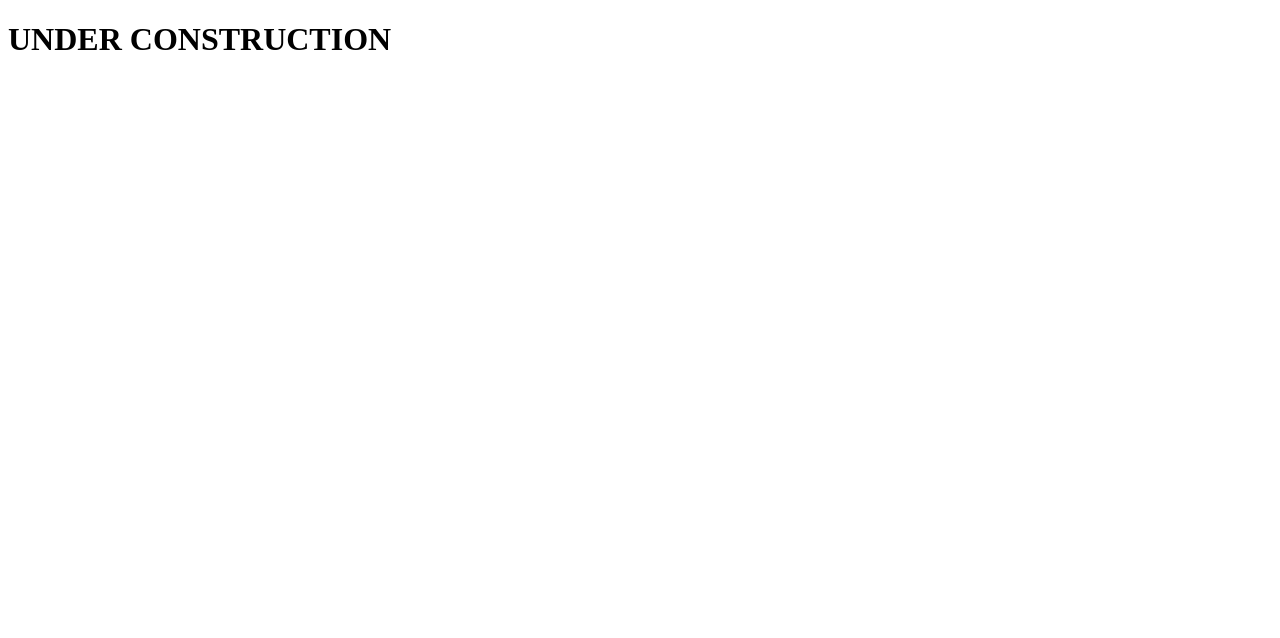
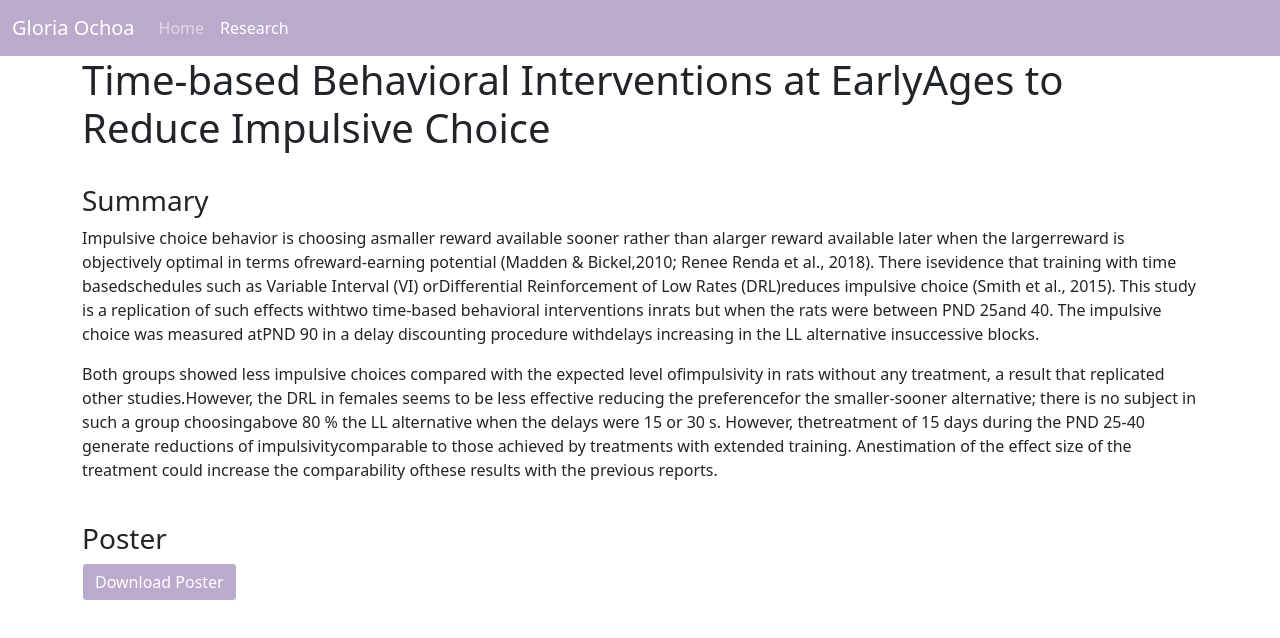
Before and after one commit to gloriaochoa/gloriaochoa.github.io, a plain HTML site: page research/impulsivity_early_age.html in a window 1280 px wide. Drawn offline with nearby package versions, Linux system fonts and the light colour scheme.

Commit message:
research section

```diff
--- a/research/impulsivity_early_age.html
+++ b/research/impulsivity_early_age.html
@@ -4,9 +4,64 @@
     <meta charset="UTF-8">
     <meta http-equiv="X-UA-Compatible" content="IE=edge">
     <meta name="viewport" content="width=device-width, initial-scale=1.0">
-    <title>Document</title>
+    <link href="https://cdn.jsdelivr.net/npm/bootstrap@5.0.2/dist/css/bootstrap.min.css" rel="stylesheet" integrity="sha384-EVSTQN3/azprG1Anm3QDgpJLIm9Nao0Yz1ztcQTwFspd3yD65VohhpuuCOmLASjC" crossorigin="anonymous">
+    <link rel="stylesheet" href="/static/css/research.css">
+    <title>Early Ages Impulsivity</title>
 </head>
 <body>
-    <h1>UNDER CONSTRUCTION</h1>
+    <nav class="navbar navbar-expand-lg navbar-dark">
+        <div class="container-fluid">
+          <a class="navbar-brand" href="#">Gloria Ochoa</a>
+          <button class="navbar-toggler" type="button" data-bs-toggle="collapse" data-bs-target="#navbarNav" aria-controls="navbarNav" aria-expanded="false" aria-label="Toggle navigation">
+            <span class="navbar-toggler-icon"></span>
+          </button>
+          <div class="collapse navbar-collapse" id="navbarNav">
+            <ul class="navbar-nav">
+              <li class="nav-item">
+                <a class="nav-link" aria-current="page" href="/">Home</a>
+              </li>
+              <li class="nav-item">
+                <a class="nav-link active" href="#">Research</a>
+              </li>
+            </ul>
+          </div>
+        </div>
+      </nav>
+      <div class="container">
+        <div class="row">
+          <div class="col-sm-12 col-md-12 col-lg-12">
+            <h1>Time-based Behavioral Interventions at EarlyAges to Reduce Impulsive Choice</h1>
+          </div>
+
+        </div>
+        <br>
+        <div class="row">
+          <div class="col-sm-12 col-md-12 col-lg-12">
+            <h3>Summary</h3>
+            <p>
+                Impulsive choice behavior is choosing asmaller reward available sooner rather than alarger reward available later when the largerreward is objectively optimal in terms ofreward-earning potential (Madden & Bickel,2010; Renee Renda et al., 2018). There isevidence that training with time basedschedules such as Variable Interval (VI) orDifferential Reinforcement of Low Rates (DRL)reduces impulsive choice (Smith et al., 2015).
+                This study is a replication of such effects withtwo time-based behavioral interventions inrats but when the rats were between PND 25and 40. The impulsive choice was measured atPND 90 in a delay discounting procedure withdelays increasing in the LL alternative insuccessive blocks.
+            </p>
+            <p>
+                Both groups showed less impulsive choices compared with the expected level ofimpulsivity in rats without any treatment, a result that replicated other studies.However, the DRL in females seems to be less effective reducing the preferencefor the smaller-sooner alternative; there is no subject in such a group choosingabove 80 % the LL alternative when the delays were 15 or 30 s. However, thetreatment of 15 days during the PND 25-40 generate reductions of impulsivitycomparable to those achieved by treatments with extended training. Anestimation of the effect size of the treatment could increase the comparability ofthese results with the previous reports.
+            </p>
+          </div>
+        </div>
+        <br>
+        <div class="row">
+          <div class="col-sm-12 col-md-12 col-lg-12">
+            <h3>Poster</h3>
+            <a class="btn btn-primary" href="/static/files/Impulsivity_Gloria_Ochoa.pdf" role="button" target="_blank">Download Poster</a>
+          </div>
+        </div>
+      </div>
+      </div>
+
+
+
+
 </body>
+
+<script src="https://cdn.jsdelivr.net/npm/bootstrap@5.0.2/dist/js/bootstrap.bundle.min.js" integrity="sha384-MrcW6ZMFYlzcLA8Nl+NtUVF0sA7MsXsP1UyJoMp4YLEuNSfAP+JcXn/tWtIaxVXM" crossorigin="anonymous"></script>
+
 </html>
--- /dev/null
+++ b/static/css/research.css
@@ -0,0 +1,22 @@
+nav {
+    background-color: #baaacb;
+}
+
+.btn {
+    background-color: #baaacb;
+    border-color: #fff;
+}
+
+.btn:hover {
+    background-color: #baaacb;
+    border-color: #baaacb;
+}
+
+.btn:active {
+    background-color: #baaacb;
+    border-color: #fff;
+}
+.btn:visited {
+    background-color: #baaacb;
+    border-color: #fff;
+}
```
Also changed, not shown: index.html (+1 -1 lines), 1 other file.
